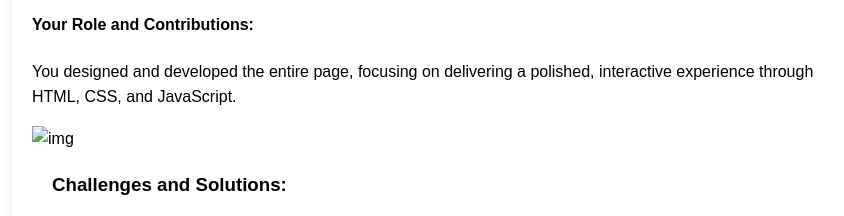
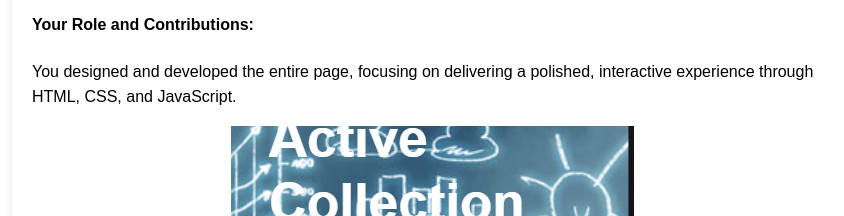
Before and after one commit to Faizan000001/Myportfolio, a plain HTML site: page projects.html in a window 1280 px wide. Shown: the part 1000-1216 px from the top of the page, without its empty margins (208-1052 px from the left). Drawn offline with Linux system fonts and the light colour scheme.

Commit message:
Update projects.html

```diff
--- a/projects.html
+++ b/projects.html
@@ -28,7 +28,7 @@
         <li><h4>Clean Layout and Navigation:</h4> Thoughtful arrangement of content, with intuitive navigation to guide users through the page effortlessly.</li>
     </ul>
     <p><h4>Your Role and Contributions:</h4> You designed and developed the entire page, focusing on delivering a polished, interactive experience through HTML, CSS, and JavaScript.</p>
-    <img src="./image/faizan screenshot.png" alt="img" class="img-responsive">
+    <img src="./images/faizan screenshot.png" alt="img" class="img-responsive">
     <ul>
         <h3>Challenges and Solutions:</h3>
         <li>Challenge: Making the page responsive on smaller screens without sacrificing visual quality.</li>
```
